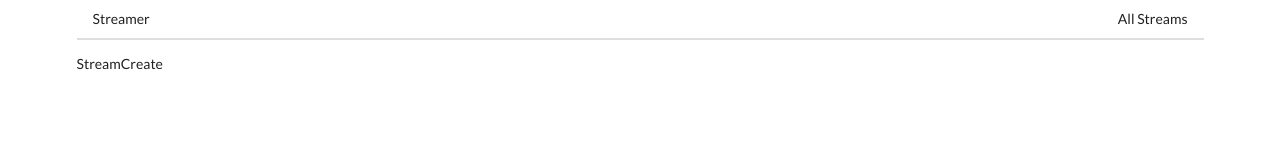
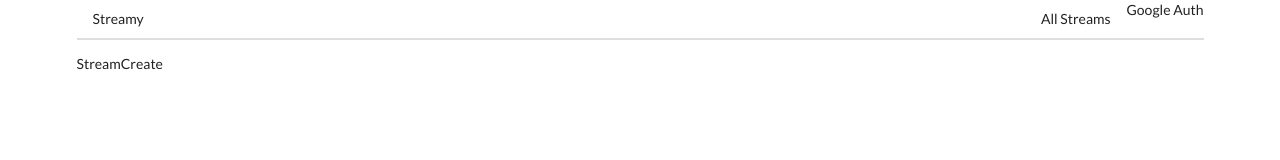
Before and after one commit to MikelTafalla/streamsClients, a React (Create React App) app: page /streams/new in a window 1280 px wide. Shown: the top 160 px of the page. Built offline with nearby package versions, Linux system fonts and the light colour scheme.

Commit message:
starts adding google oauth

```diff
--- a/public/index.html
+++ b/public/index.html
@@ -6,6 +6,7 @@
     <link rel="stylesheet" href="https://cdnjs.cloudflare.com/ajax/libs/semantic-ui/2.4.1/semantic.min.css" />
     <meta name="viewport" content="width=device-width, initial-scale=1" />
     <meta name="theme-color" content="#000000" />
+    <script src="https://apis.google.com/js/api.js"></script>
     <meta
       name="description"
       content="Web site created using create-react-app"
--- /dev/null
+++ b/src/components/GoogleAuth.js
@@ -0,0 +1,9 @@
+import React from "react";
+
+class GoogleAuth extends React.Component {
+    render() {
+        return <div>Google Auth</div>
+    }
+}
+
+export default GoogleAuth;
--- a/src/components/Header.js
+++ b/src/components/Header.js
@@ -1,16 +1,18 @@
 import React from "react";
 import { Link } from 'react-router-dom';
+import GoogleAuth from "./GoogleAuth";
 
 const Header = () => {
     return (
         <div className="ui secondary pointing menu">
             <Link to='/' className="item">
-                Streamer
+                Streamy
             </Link>
             <div className="right menu">
                 <Link to='/' className="item">
                     All Streams
                 </Link>
+                <GoogleAuth />
             </div>
         </div>
     );
```
